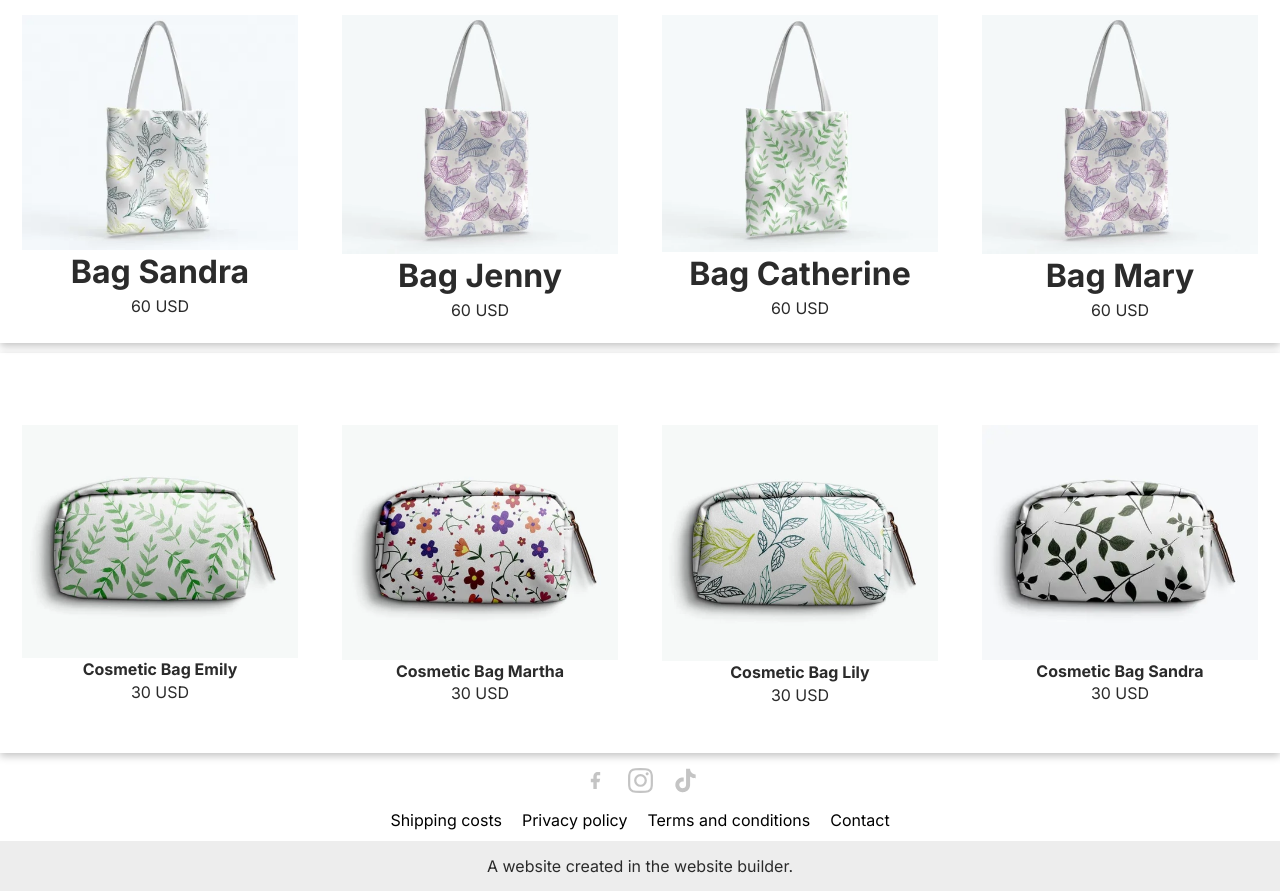
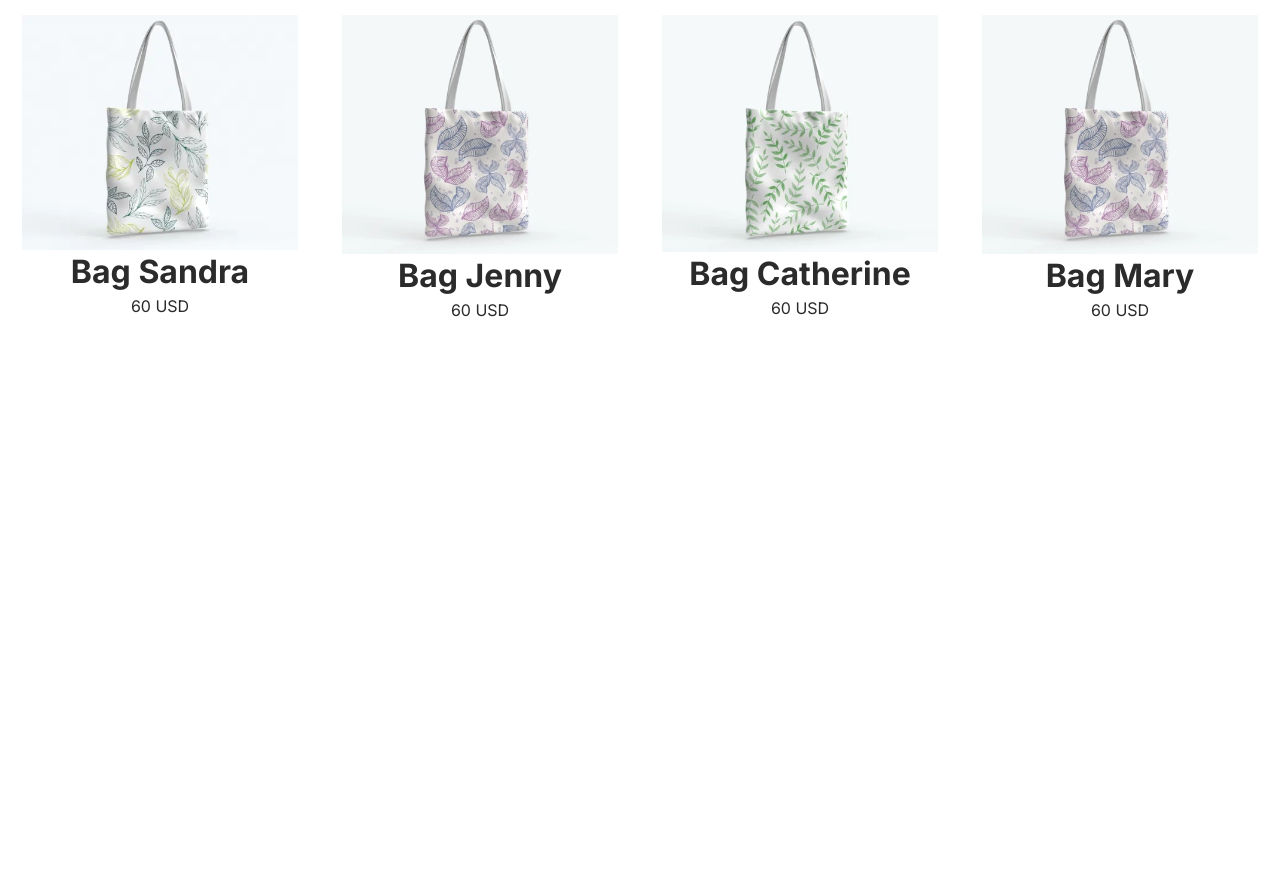
Before and after one commit to amorimelisa/projeto-bolsas, a plain HTML site: page index.html in a window 1280 px wide. Shown: the part 692-1583 px from the top of the page. After the commit the page ends 1035 px from the top, so only its background shows below. Drawn offline with Linux system fonts and the light colour scheme.

Commit message:
primeiro catalogo

```diff
--- a/index.html
+++ b/index.html
@@ -36,7 +36,7 @@
       </button>
     </div>
   </div>
-  <div class="bags">
+ <div class="bags">
     <div class="balsa">
       <img src="/imagens/bolsas/5.webp" alt="">
       <h1>Bag Sandra</h1>
@@ -58,43 +58,6 @@
       <P>60 USD</P>
     </div>
   </div>
-  <div class="Cosmetic">
-
-    <div class="balsa">
-      <img src="/imagens/bolsas/1.webp" alt="">
-      <h4>Cosmetic Bag Emily</h4>
-      <P>30 USD</P>
-    </div>
-    <div class="balsa">
-      <img src="/imagens/bolsas/2.webp" alt="">
-      <h4>Cosmetic Bag Martha</h4>
-      <P>30 USD</P>
-    </div>
-    <div class="balsa">
-      <img src="/imagens/bolsas/3.webp" alt="">
-      <h4>Cosmetic Bag Lily</h4>
-      <P>30 USD</P>
-    </div>
-    <div class="balsa">
-      <img src="/imagens/bolsas/4.webp" alt="">
-      <h4>Cosmetic Bag Sandra</h4>
-      <P>30 USD</P>
-    </div>
-  </div>
-  <div class="rodape2">
-    <nav class="icones">
-      <a class="icone" href="#"><img src="/imagens/facebook-logo.svg" alt=""></a>
-      <a class="icone" href="#"><img src="/imagens/instagram-logo.svg" alt=""></a>
-      <a class="icone" href="#"><img src="/imagens/tiktok-logo.svg" alt=""></a>
-    </nav>
-  </div>
-    <nav class="centro">
-      <a href="#">Shipping costs</a>
-      <a href="#">Privacy policy</a>
-      <a href="#">Terms and conditions</a>
-      <a href="#">Contact</a>
-    </nav>
-    <footer> <p>A website created in the website builder.</p> </footer>
 </body>
 
 </html>
```
